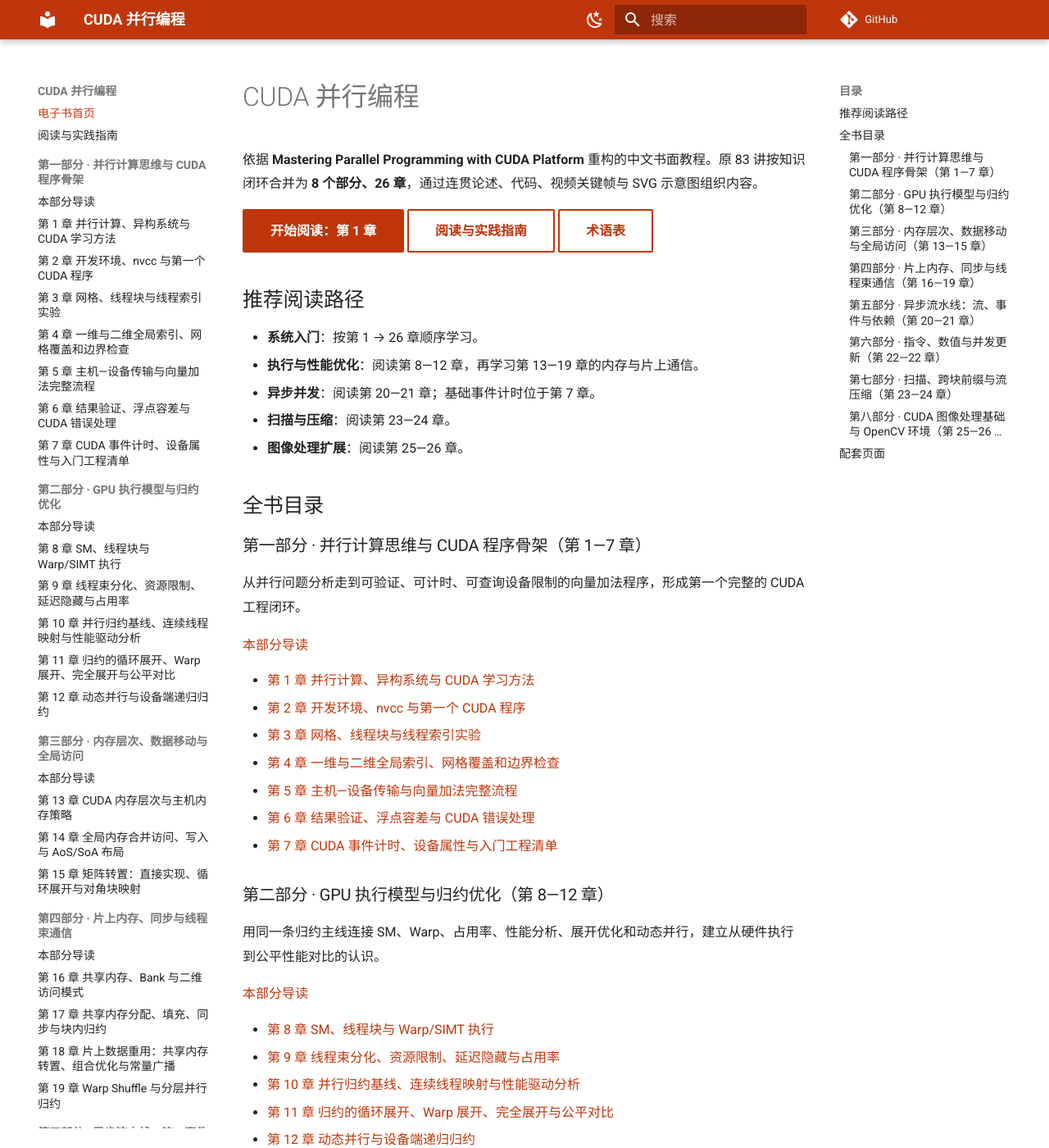
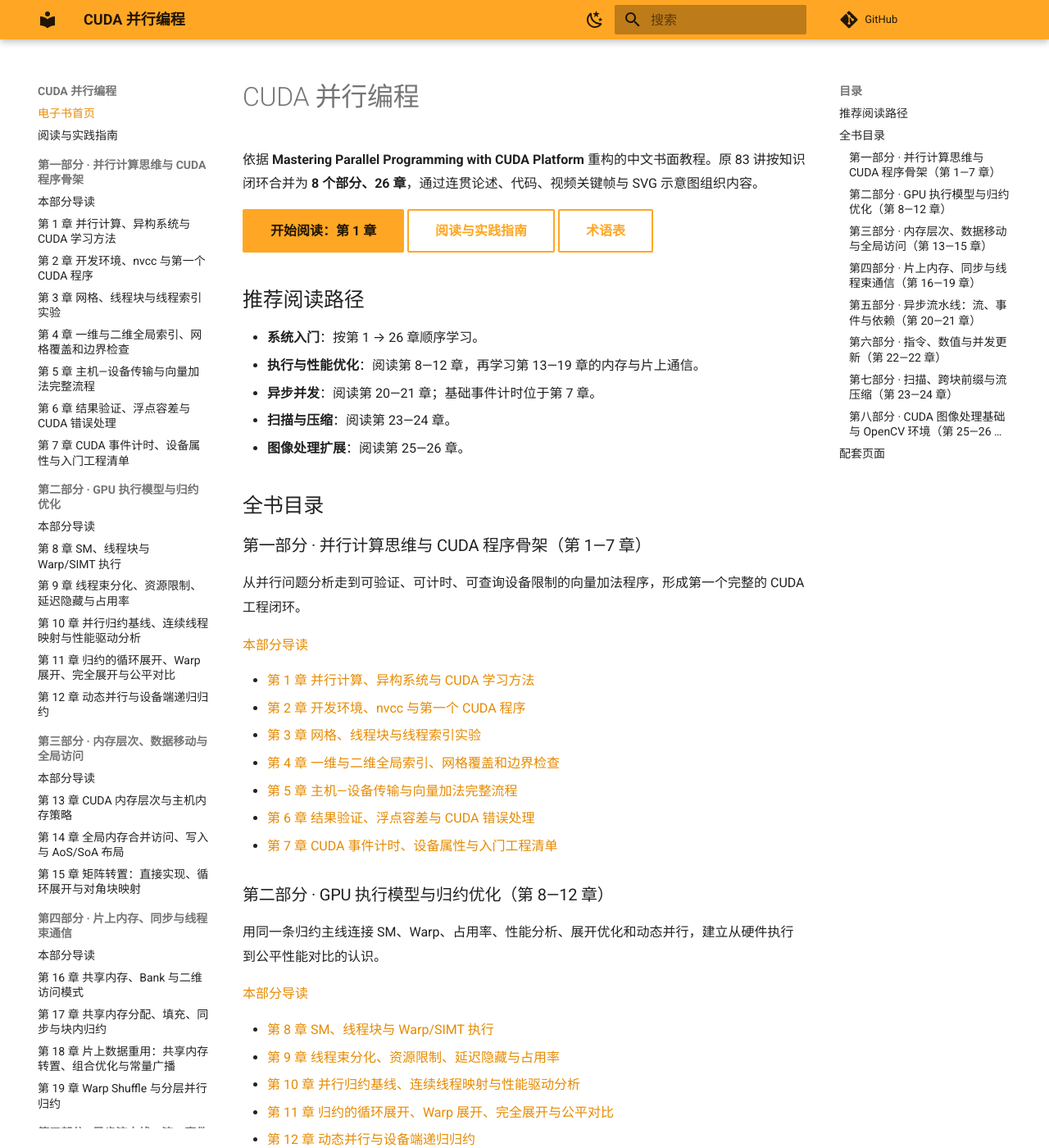
Before and after one commit to zhaojiew10/cuda-parallel-programming-ebook, an MkDocs documentation site: the page built from docs/index.md, in a window 1280 px wide and 1400 px high. Shown: the whole window at 82% size. Built offline with MkDocs 1.6.1 and Material for MkDocs 9.7.7, drawn with Linux system fonts in a browser that asks for light colours; comment, search, counter and statistics services are not loaded.

Commit message:
恢复 Material 官方橙色配色

```diff
--- a/docs/resources/style.css
+++ b/docs/resources/style.css
@@ -23,23 +23,6 @@
 
 .md-typeset table:not([class]) {
   font-size: 0.82rem;
-}
-
-/* Muted deep-orange brand palette. */
-:root {
-  --md-primary-fg-color: #bf360c;
-  --md-primary-fg-color--light: #e64a19;
-  --md-primary-fg-color--dark: #8f2800;
-  --md-primary-bg-color: #fff;
-  --md-primary-bg-color--light: rgba(255, 255, 255, 0.7);
-  --md-accent-fg-color: #d84315;
-  --md-accent-fg-color--transparent: rgba(216, 67, 21, 0.1);
-}
-
-[data-md-color-scheme="slate"] {
-  --md-accent-fg-color: #ff8a65;
-  --md-accent-fg-color--transparent: rgba(255, 138, 101, 0.1);
-  --md-typeset-a-color: #ff8a65;
 }
 
 /* Warm syntax colors for light and dark code blocks. */
--- a/mkdocs.yml
+++ b/mkdocs.yml
@@ -17,15 +17,15 @@ theme:
   palette:
   - media: "(prefers-color-scheme: light)"
     scheme: default
-    primary: custom
-    accent: custom
+    primary: orange
+    accent: deep orange
     toggle:
       icon: material/weather-night
       name: 切换到深色模式
   - media: "(prefers-color-scheme: dark)"
     scheme: slate
-    primary: custom
-    accent: custom
+    primary: orange
+    accent: deep orange
     toggle:
       icon: material/weather-sunny
       name: 切换到浅色模式
```
